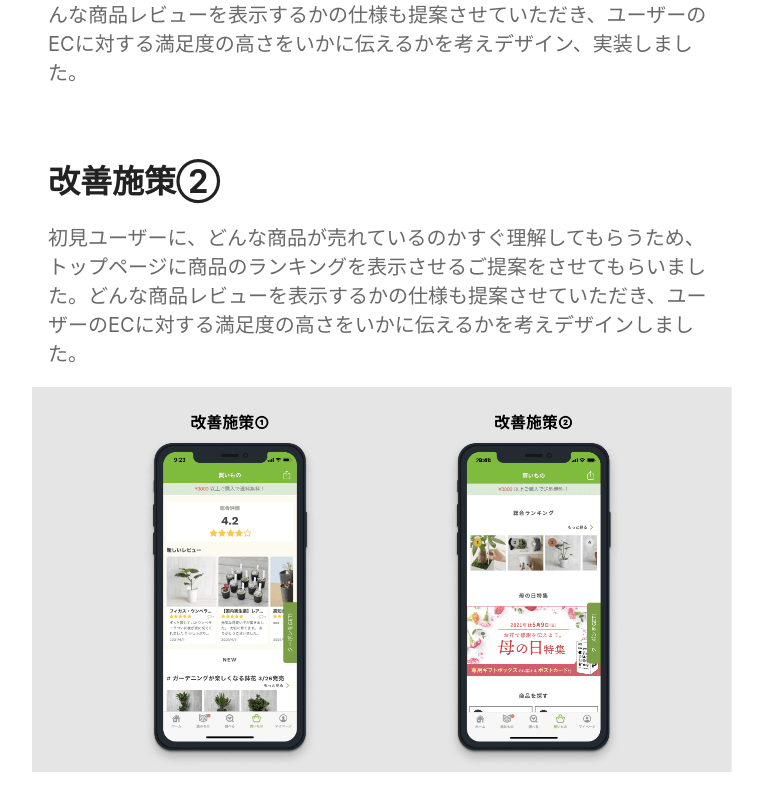
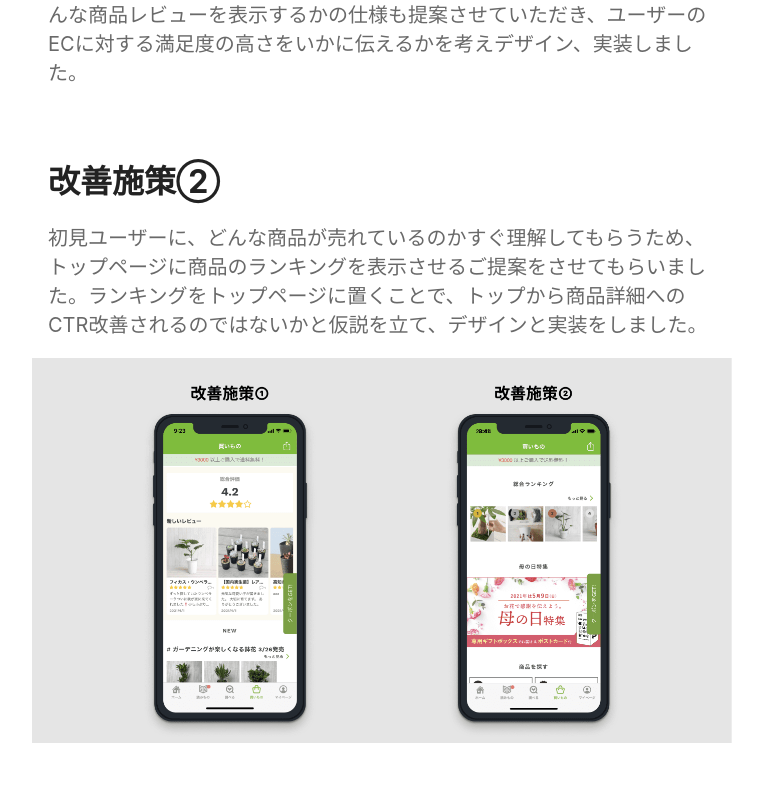
Before and after one commit to sai2017/chatbot-portfolio, a React (Create React App) app: page /work/greensnap in a window 1280 px wide. Shown: the part 3561-4361 px from the top of the page, without its empty margins (258-1021 px from the left). After the commit the page ends 4332 px from the top, so only its background shows below. Built offline with nearby package versions, Linux system fonts and the light colour scheme.

Commit message:
テキスト修正

```diff
--- a/src/components/WorkDetail.tsx
+++ b/src/components/WorkDetail.tsx
@@ -55,7 +55,7 @@ const WorkDetail: React.FC = () => {
     },
     {
       descriptionTitle: '改善施策②',
-      descriptionText: '初見ユーザーに、どんな商品が売れているのかすぐ理解してもらうため、トップページに商品のランキングを表示させるご提案をさせてもらいました。どんな商品レビューを表示するかの仕様も提案させていただき、ユーザーのECに対する満足度の高さをいかに伝えるかを考えデザインしました。',
+      descriptionText: '初見ユーザーに、どんな商品が売れているのかすぐ理解してもらうため、トップページに商品のランキングを表示させるご提案をさせてもらいました。ランキングをトップページに置くことで、トップから商品詳細へのCTR改善されるのではないかと仮説を立て、デザインと実装をしました。',
       image: OutputImage
     }
   ]
```
